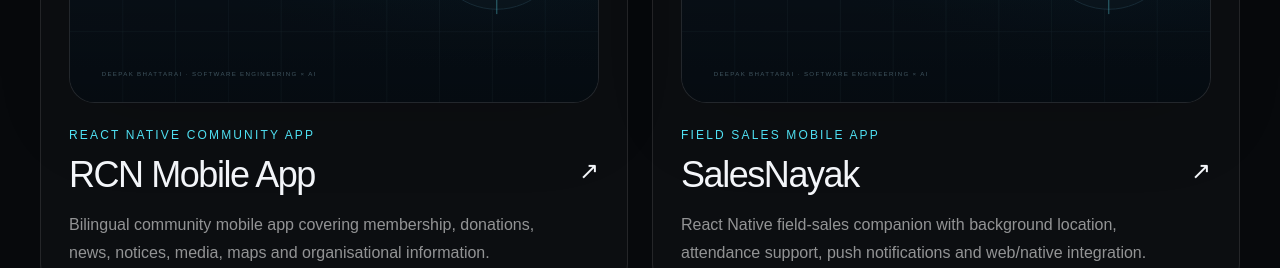
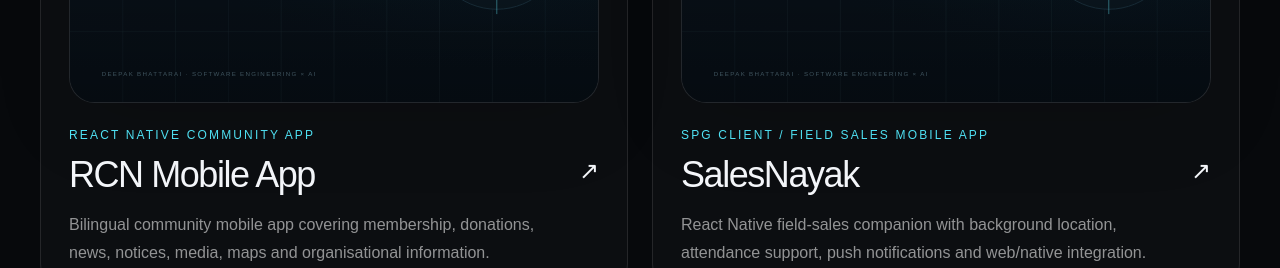
Before and after one commit to drb1/deepak-bhattarai-portfolio, a Next.js app: page /projects in a window 1280 px wide. Shown: the part 3420-3688 px from the top of the page. Built offline with nearby package versions, Linux system fonts and the light colour scheme; no server answers.

Commit message:
Correct SPG project attribution

```diff
--- a/data/portfolio.ts
+++ b/data/portfolio.ts
@@ -338,14 +338,14 @@
     slug: "salesnayak",
     index: "10",
     name: "SalesNayak",
-    type: "Field Sales Mobile App",
+    type: "SPG Client / Field Sales Mobile App",
     short: "React Native field-sales companion with background location, attendance support, push notifications and web/native integration.",
     summary:
       "A React Native mobile companion for SalesNayak that connects a web-based field-sales platform with native device capabilities including location permissions, periodic tracking and Firebase-powered notifications.",
     stack: ["React Native", "Firebase Messaging", "Notifee", "Geolocation", "Axios", "AsyncStorage", "WebView"],
     visual: "/projects/salesnayak.svg",
-    period: "Professional Project",
-    role: "React Native Developer",
+    period: "SPG Technologies · Client Project",
+    role: "Software / React Native Developer",
     featured: false,
     challenge:
       "Bridge an existing web application with native mobile capabilities while handling modern permission rules, background-location disclosure and actionable push notifications.",
@@ -419,7 +419,7 @@
     slug: "top-luxury-property-mobile",
     index: "13",
     name: "Top Luxury Property Mobile",
-    type: "Property Mobile App",
+    type: "SPG Client / Property Mobile App",
     short: "React Native mobile wrapper for a property portal with push messaging and native device integration.",
     summary:
       "A React Native mobile application that packages an existing property portal into a native experience and adds device-level capabilities such as Firebase messaging, token persistence and mobile lifecycle handling.",
@@ -555,14 +555,14 @@
     slug: "north-india-compressors-mobile",
     index: "18",
     name: "North India Compressors Mobile",
-    type: "Omega Client / CRM Mobile Apps",
+    type: "SPG Client / CRM Mobile Apps",
     short: "React Native admin and customer mobile apps for North India Compressors with CRM access, location support and Firebase messaging.",
     summary:
-      "An Omega BPO client project consisting of separate React Native admin/member and customer applications for North India Compressors CRM workflows, extending the existing web system with native device capabilities.",
+      "An SPG Technologies client project consisting of separate React Native admin/member and customer applications for North India Compressors CRM workflows, extending the existing web system with native device capabilities.",
     stack: ["React Native", "WebView", "Firebase Messaging", "Geolocation", "Axios", "AsyncStorage"],
     visual: "/projects/north-india-compressors-mobile.svg",
-    period: "Omega BPO Outsourcing · Client Project",
-    role: "Mid-Level Developer / React Native Developer",
+    period: "SPG Technologies · Client Project",
+    role: "Software / React Native Developer",
     featured: false,
     challenge:
       "Deliver mobile access to an existing CRM for different user groups while preserving web sessions and adding location and notification capabilities where needed.",
@@ -573,10 +573,10 @@
       "Implemented geolocation and backend location-update flows for relevant CRM users.",
       "Configured splash screens, native Android/iOS projects and session/cookie behaviour.",
     ],
-    highlights: ["Omega client project", "Admin & customer apps", "CRM WebView", "Firebase messaging", "Geolocation", "Device-token sync"],
+    highlights: ["SPG client project", "Admin & customer apps", "CRM WebView", "Firebase messaging", "Geolocation", "Device-token sync"],
     architecture: ["React Native shells", "CRM WebViews", "Firebase", "Location services", "Backend APIs"],
     outcome:
-      "Two role-specific mobile applications delivered as part of Omega BPO client work, extending an existing business CRM with practical native integrations.",
+      "Two role-specific mobile applications delivered as part of SPG Technologies client work, extending an existing business CRM with practical native integrations.",
   },
   {
     slug: "htr-care",
```
